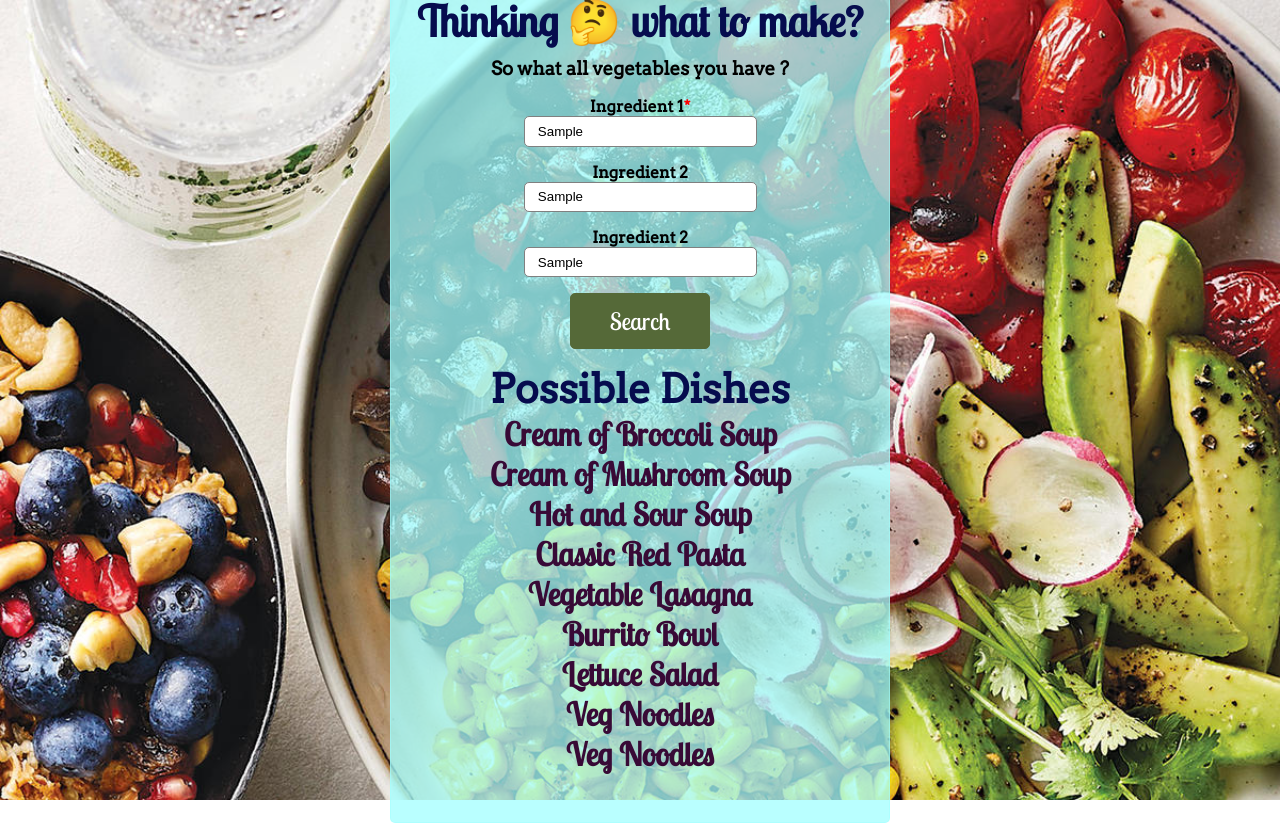
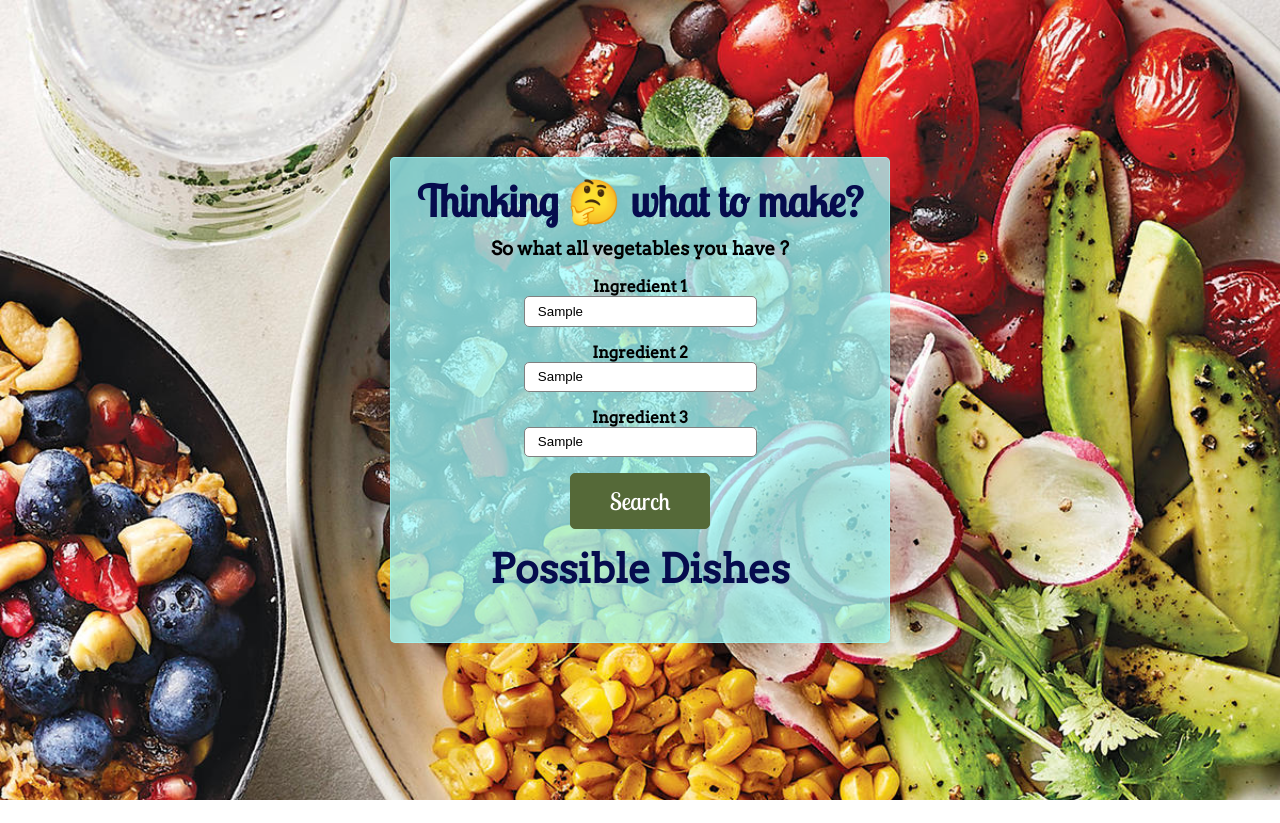
Before and after one commit to manalsolanki/SearchByIngredient, a plain HTML site: page Index.html in a window 1280 px wide. Both pictures are taken after typing "Sample", "Sample", "Sample" into the empty fields and a click on the input "Search". After the commit the page ends 800 px from the top, so only its background shows below. Drawn offline with Linux system fonts and the light colour scheme.

Commit message:
Added the comments to all the pages.

```diff
--- a/CSS/styles.css
+++ b/CSS/styles.css
@@ -1,3 +1,4 @@
+/* General CSS */
 html {
     box-sizing:border-box; /* allow width and height to include everything up until the border */
 }
@@ -22,10 +23,12 @@ font-size: 2.5em;
 h3{
     margin:0.5em;
 }
+
+/* Style for the index Page */
 .main-page{
     width: 100vw;
     height: 100vh;
-    background-image: url(/image/background.jpeg);
+    background-image: url(../image/background.jpeg);
     background-size: 100%;
     background-repeat: no-repeat;
     display: flex;
@@ -33,6 +36,7 @@ h3{
     align-items: center;
 }
 .main-container{
+
     min-width: 500px;
     border: 1px solid rgba(162,255,255,50%);
     border-radius: 5px;
@@ -43,10 +47,14 @@ h3{
 .main-container h1,h3{
     text-align: center;
 }
-
+/* Styles for the form. */
 .form-elements{
     margin-top:1em;
     text-align: center;
+}
+.possible-dishes{
+    max-height: 200px;
+    overflow-y: auto;
 }
 label{
     display: block;
@@ -72,10 +80,11 @@ input[type=submit]:hover{
     border: 1px solid white;
     color: #556938;
 }
-#errorMsg{
+.errorMsg{
     color: red;
     font-weight: bold;
 }
+/* Style for the list section */
 .list-container{
     text-align: center;
     padding:1em;
@@ -104,10 +113,12 @@ li a:hover{
     margin: 0 auto;
     border-radius: 3px;
 }
+
+
+/* Styles for recipe Detail page. */
 .recipe-heading{
     margin:0em;
     font-size: 2em;
-    /* text-align: center; */
     font-family: 'Lobster Two', cursive;
 }
 
--- a/Index.html
+++ b/Index.html
@@ -7,6 +7,7 @@
     <meta name="viewport" content="width=device-width, initial-scale=1.0">
     <title>Document</title>
     <link rel="stylesheet" type="text/css" href="./CSS/styles.css">
+    <!-- Connected through google forms. -->
     <link rel="preconnect" href="https://fonts.gstatic.com">
     <link href="https://fonts.googleapis.com/css2?family=Arvo&family=Lobster+Two&display=swap" rel="stylesheet">
 </head>
@@ -18,23 +19,25 @@
             <div class="main-container">
                 <h1>Thinking 🤔 what to make?</h1>
                 <h3>So what all vegetables you have ?</h3>
+                <!-- Main Form -->
                 <form name="myform">
                     <div class="form-elements">
-                        <label for="item1">Ingredient 1<span id="errorMsg">*</span></label>
+                        <label  for="item1">Ingredient 1<span id="item1Lbl" class="errorMsg"></span></label>
                         <input name="item1" id="item1" type="text" />
                     </div>
                     <div class="form-elements">
-                        <label for="item2">Ingredient 2</label>
+                        <label   for="item2">Ingredient 2<span id="item2Lbl" class="errorMsg"></span></label>
                         <input name="item2" id="item2" type="text" />
                     </div>
                     <div class="form-elements">
-                        <label for="item2">Ingredient 2</label>
-                        <input name="item2" id="item2" type="text" />
+                        <label  for="item3">Ingredient 3<span id="item3Lbl" class="errorMsg"></span></label>
+                        <input name="item3" id="item3" type="text" />
                     </div>
                     <div class="form-elements">
                         <input type="submit" value="Search" />
                     </div>
                 </form>
+                <!-- Section to diaplay List -->
                 <section id="listContainer"class="list-container">
                   <h2>Possible Dishes</h2>
                   <ul id="possibleDishes"class="possible-dishes">
--- a/JS/script.js
+++ b/JS/script.js
@@ -1,43 +1,139 @@
-window.onload = function () {
+
+//  Onload this function is called.
+ function excuteCode() {
+
+    // Getting values by id of the container and the ul tag where list is shown.
     const listContainer = document.getElementById("listContainer");
     const possibleDishes = document.getElementById("possibleDishes");
-    const errorMsg = document.getElementById("errorMsg")
+
+    // Variable Declaration
+    // whichClicks checks wether the button is clicked first time or not.
+    let whichClick =0;
+    // The final result is stored in finalDishes Array.
+    var finalDishes = [];
+
+    // recipeList is an array of object to store the name,ingredients array and a lin to the recipe page.
     var recipeList = [
-        {name: "Cream of Broccoli Soup", ingredients: ["broccoli", "celery"], steps: "https://www.allrecipes.com/recipe/13313/best-cream-of-broccoli-soup/" },
-        {name: "Cream of Mushroom Soup", ingredients: ["mushroom"], steps: "https://cafedelites.com/creamy-mushroom-soup/" },
-        {name: "Hot and Sour Soup", ingredients: ["carrots","beans","cabbage","mushroom"], steps: "https://www.vegrecipesofindia.com/veg-hot-and-sour-soup-recipe/#wprm-recipe-container-137369" },
-        {name: "Classic Red Pasta", ingredients: ["tomatoes","peppers"], steps: "https://www.foodnetwork.com/recipes/classic-red-sauce-3362824" },
-        {name: "Vegetable Lasagna", ingredients: ["carrots","zucchini","spinach","peppers"], steps: "https://cookieandkate.com/best-vegetable-lasagna-recipe/" },
-        {name: "Burrito Bowl", ingredients: ["Avacado","peppers","tomatoes"], steps: "https://cookieandkate.com/best-vegetable-lasagna-recipe/" },
-        {name: "Lettuce Salad", ingredients: ["Cucumbers","Lettuce","tomatoes"], steps: "https://ifoodreal.com/lettuce-salad/" },
-        {name: "Veg Noodles", ingredients: ["Peppers","Carrot","cabbage"], steps: "https://www.indianhealthyrecipes.com/veg-noodles-recipe/" },
-        {name: "Veg Noodles", ingredients: ["Peppers","Carrot","cabbage"], steps: "https://www.indianhealthyrecipes.com/veg-noodles-recipe/" }
+        { name: "Sweet Corn Soup", ingredients: ["carrot", "bean", "corn"], steps: "https://www.indianhealthyrecipes.com/sweet-corn-soup-recipe/" },
+        { name: "Yam Ginger Soup", ingredients: ["sweet potato,ginger"], steps: "https://www.epicurious.com/recipes/food/views/roasted-sweet-potato-and-ginger-soup" },        { name: "Hot and Sour Soup", ingredients: ["carrot", "bean", "cabbage", "mushroom"], steps: "https://www.vegrecipesofindia.com/veg-hot-and-sour-soup-recipe/#wprm-recipe-container-137369" },
+        { name: "Classic Red Pasta", ingredients: ["tomato", "pepper"], steps: "https://www.foodnetwork.com/recipes/classic-red-sauce-3362824" },
+        { name: "Vegetable Lasagna", ingredients: ["carrot", "zucchini", "spinach", "pepper"], steps: "https://cookieandkate.com/best-vegetable-lasagna-recipe/" },
+        { name: "Burrito Bowl", ingredients: ["avacado", "pepper", "tomato"], steps: "https://cookieandkate.com/best-vegetable-lasagna-recipe/" },
+        { name: "Lettuce Salad", ingredients: ["pepper", "lettuce", "tomato"], steps: "https://ifoodreal.com/lettuce-salad/" },
+        { name: "Veg Noodles", ingredients: ["pepper", "carrot", "cabbage"], steps: "https://www.indianhealthyrecipes.com/veg-noodles-recipe/" },
+        { name: "Cauliflower Stir Fry", ingredients: ["cauliflower", "peas", "carrot"], steps: "https://vegcookbook.net/2019/12/23/cauliflowercarrots-peas-stir-fry/" },
+        { name: "Vegetable Paratha", ingredients: ["potatoes","peas","carrot", "cauliflower"], steps: "https://www.spiceupthecurry.com/vegetable-paratha-recipe/" },
+        { name: "Vegetable Fried Rice", ingredients: ["carrot","cabbage","beans", "spring onion"], steps: "https://www.spiceupthecurry.com/vegetable-paratha-recipe/" }
+
     ];
+
+    // This variable helps to fetch  the HTML form.
     var formHandle = document.forms.myform;
-    console.log(formHandle);
+
+    //Once the form is submitted processForm function is called.
     formHandle.onsubmit = processForm;
+
+    //Function to excute on submission of form.
     function processForm() {
-        const item1 = formHandle.item1.value;
-        const item2= formHandle.item2.value;
-        if(!(item1))
-        {
-            errorMsg.innerHTML=" Please enter atleast one ingredient.";
+        // Getting the value of user input.
+        const item1 = formHandle.item1.value.toLowerCase();
+        const item2 = formHandle.item2.value.toLowerCase();
+        const item3 = formHandle.item3.value.toLowerCase();
+
+        // Getting the value of each Label.
+        const label1 = document.getElementById("item1Lbl");
+        const label2 = document.getElementById("item2Lbl");
+        const label3 = document.getElementById("item3Lbl");
+
+        // To check number of errors.
+        let flag = 1;
+
+
+        // Checks whether user input 1 is not null.
+        if (!(item1)) {
+            // If yes then an error message is displayed in label.
+            label1.innerHTML = " Please enter atleast one ingredient.";
+            flag = 0;
+            return false;
         }
-        else{
+
+
+        // Checks whether user input 2 is not null.
+        if (!(item2)) {
+            // If yes then an error message is displayed in label.
+            label2.innerHTML = " Please enter atleast one ingredient.";
+            flag = 0;
+            return false;
+        }
+
+        // Checks whether user input 3 is not null.
+        if (!(item3)) {
+            // If yes then an error message is displayed in label.
+            label3.innerHTML = " Please enter atleast one ingredient.";
+            flag = 0;
+            return false;
+        }
+
+        // If there are no errors then we need to diplay the list.
+        if (flag == 1) {
+
+            // This for loop is used to iterate through recipe List and check whether the input item is included or not.
+            for(i=0;i<recipeList.length;i++){
+
+                // Checks any of the 2 mentioned item matches with the ingredient list then is adds to the finalDishes array.
+                if(
+                    (recipeList[i].ingredients.includes(item1) && recipeList[i].ingredients.includes(item2))||
+                    (recipeList[i].ingredients.includes(item1) && recipeList[i].ingredients.includes(item3))||
+                    (recipeList[i].ingredients.includes(item2) && recipeList[i].ingredients.includes(item3))
+                 )
+                {
+                    //Pushes to the final array.
+                    finalDishes.push(recipeList[i]);
+                }
+            }
+            // The section which contains the list.
             listContainer.style.display = "block";
-            for (i = 0; i < recipeList.length; i++) {
+
+            // Check whether the list shown is not first time.
+            if(whichClick!=0){
+                // Empties the Ul tag.
+                possibleDishes.innerHTML = "";
+            }
+
+            // Iterates throught the result the array.
+             for (i = 0; i < finalDishes.length; i++) {
+
+                // Creates a "li" element.
                 var list = document.createElement("li");
+                // Creates a "a" tag.
                 var link = document.createElement("a");
-                var textnode = document.createTextNode(recipeList[i].name);
-                link.href = recipeList[i].steps;
+                // Assigns value to the a tag create.
+                var textnode = document.createTextNode(finalDishes[i].name);
+                // Assigns link a tag.
+                link.href = finalDishes[i].steps;
+                // Addign attritube to a tag.
                 link.setAttribute('target', '_blank')
+
+                // Appending the text to a tag.
                 link.appendChild(textnode);
+                //Appending a tag to the li
                 list.appendChild(link);
+                // Appends to main ul.
                 possibleDishes.appendChild(list);
+
             }
         }
-        console.log(item1,item2)
 
+        // This variable is used so that it sets the value and tells that it is click once.
+        whichClick = 1;
+
+        // Empyting the result array.
+        finalDishes = [];
+
+        // To prevent the form.
         return false;
     }
 }
+
+// When the function Loads this function is called.
+window.onload = excuteCode;
```
Also changed, not shown: 1 other file.
